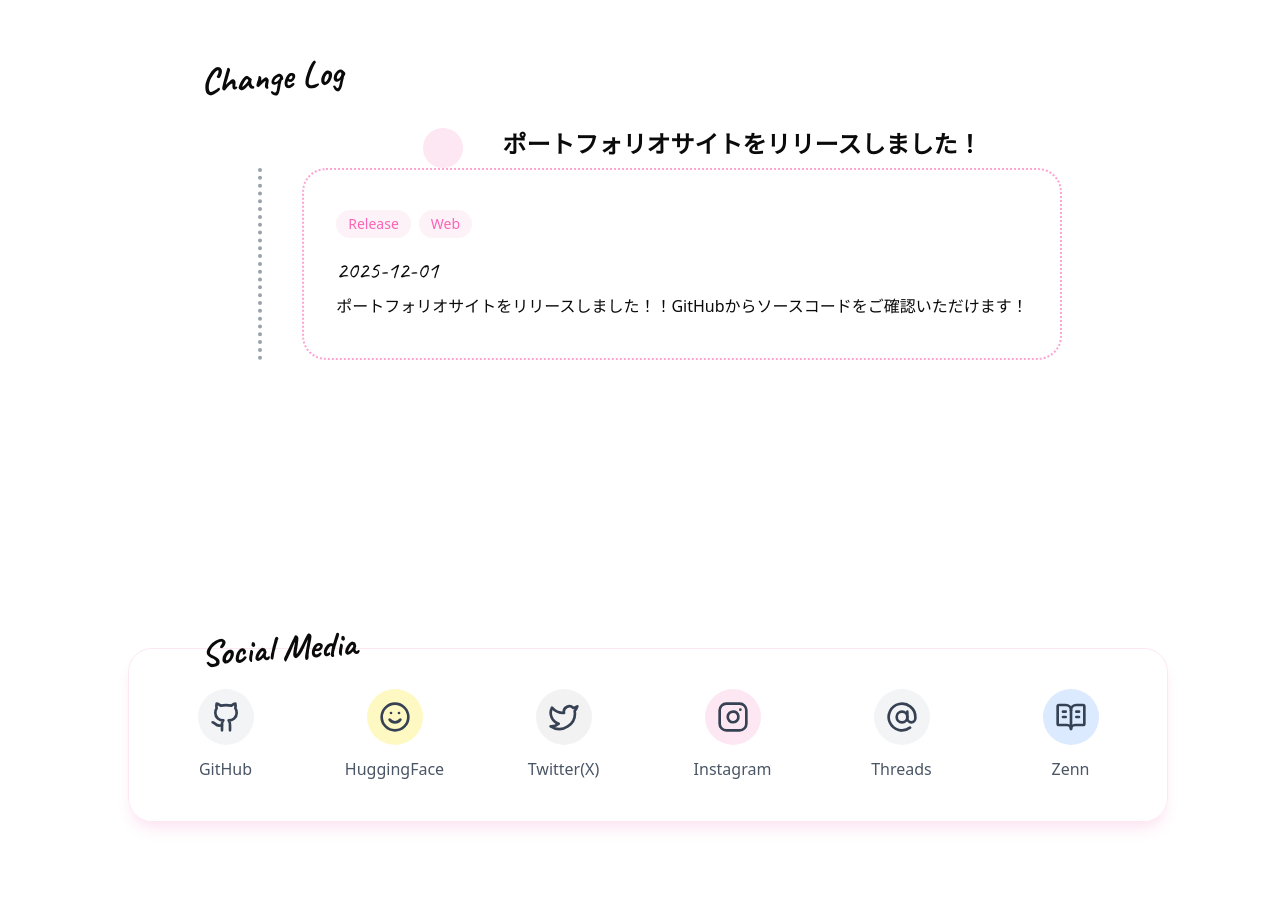
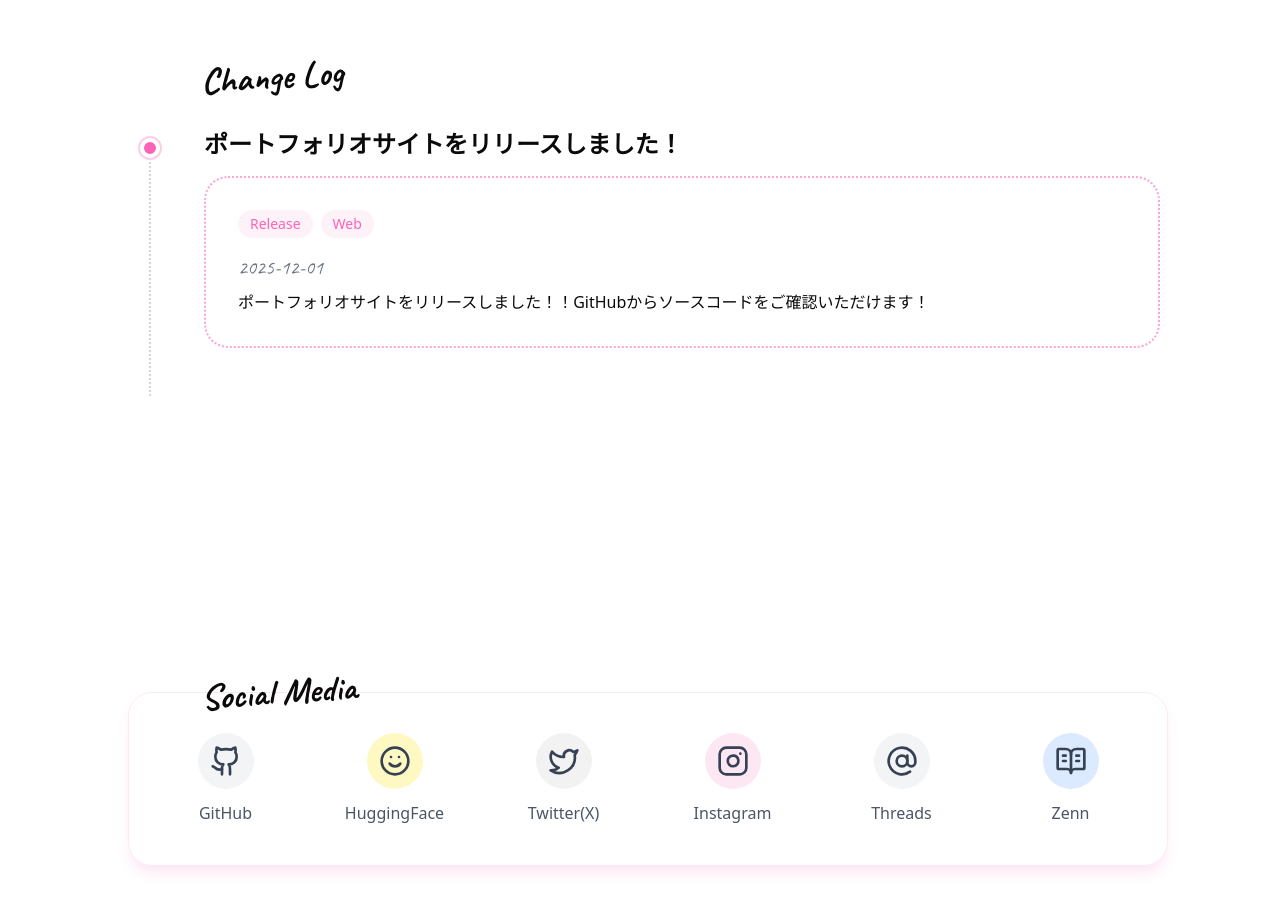
Before and after one commit to yharuto0917/ai-powered-profile-site, a Next.js app: page / in a window 1280 px wide. Shown: the part 2420-3332 px from the top of the page. Built offline with nearby package versions, Linux system fonts and the light colour scheme.

Commit message:
refactor: improve ChangeLog layout and design for better alignment

```diff
--- a/src/components/IntroduceMySelf/changelogIn.tsx
+++ b/src/components/IntroduceMySelf/changelogIn.tsx
@@ -12,15 +12,19 @@ export default function ChangeLogIn() {
                     href={changelog.url}
                     target="_blank"
                     rel="noopener noreferrer"
-                    className="flex flex-col justify-center items-left group cursor-pointer"
+                    className="flex gap-6 group cursor-pointer mb-2"
                 >
-                    <div className="flex justify-center items-left gap-5 ml-31">
-                        <div className="w-10 h-10 rounded-full bg-pink-100" />
-                        <div className="text-2xl font-bold ml-5 group-hover:text-pink-400 transition-colors duration-300">{changelog.title}</div>
+                    {/* Timeline Column */}
+                    <div className="flex flex-col items-center min-w-[60px]">
+                        <div className="w-5 h-5 rounded-full bg-pink-400 border-4 border-white ring-2 ring-pink-200 shadow-sm z-10 flex-shrink-0 mt-2.5" />
+                        <div className="w-0.5 border-l-2 border-dotted border-gray-300 flex-grow -mt-2 min-h-[100px]"></div>
                     </div>
-                    <div className="flex justify-center items-left">
-                        <div className="border-l-4 border-dotted border-gray-400 mx-10"></div>
-                        <div className="bg-white/90 rounded-3xl border-2 border-dotted border-pink-300 py-10 px-8 transition-all duration-300 hover:shadow-xl hover:shadow-pink-100/50 hover:-translate-y-1">
+
+                    {/* Content Column */}
+                    <div className="flex flex-col pb-12 flex-grow">
+                        <div className="text-2xl font-bold mb-4 group-hover:text-pink-400 transition-colors duration-300">{changelog.title}</div>
+
+                        <div className="bg-white/90 rounded-3xl border-2 border-dotted border-pink-300 py-8 px-8 transition-all duration-300 hover:shadow-xl hover:shadow-pink-100/50 hover:-translate-y-1 w-full">
                             <div className="flex flex-wrap gap-2 mb-4">
                                 {changelog.tag.map((tag) => (
                                     <span key={tag} className="bg-pink-50 text-pink-400 px-3 py-1 rounded-full text-sm font-medium">
@@ -28,8 +32,10 @@ export default function ChangeLogIn() {
                                     </span>
                                 ))}
                             </div>
-                            <h2 className="title-font text-2xl mb-2">{changelog.date}</h2>
-                            <ReactMarkdown>{changelog.contents}</ReactMarkdown>
+                            <h2 className="title-font text-xl text-gray-500 mb-2">{changelog.date}</h2>
+                            <div className="prose prose-pink max-w-none">
+                                <ReactMarkdown>{changelog.contents}</ReactMarkdown>
+                            </div>
                         </div>
                     </div>
                 </a>
```
